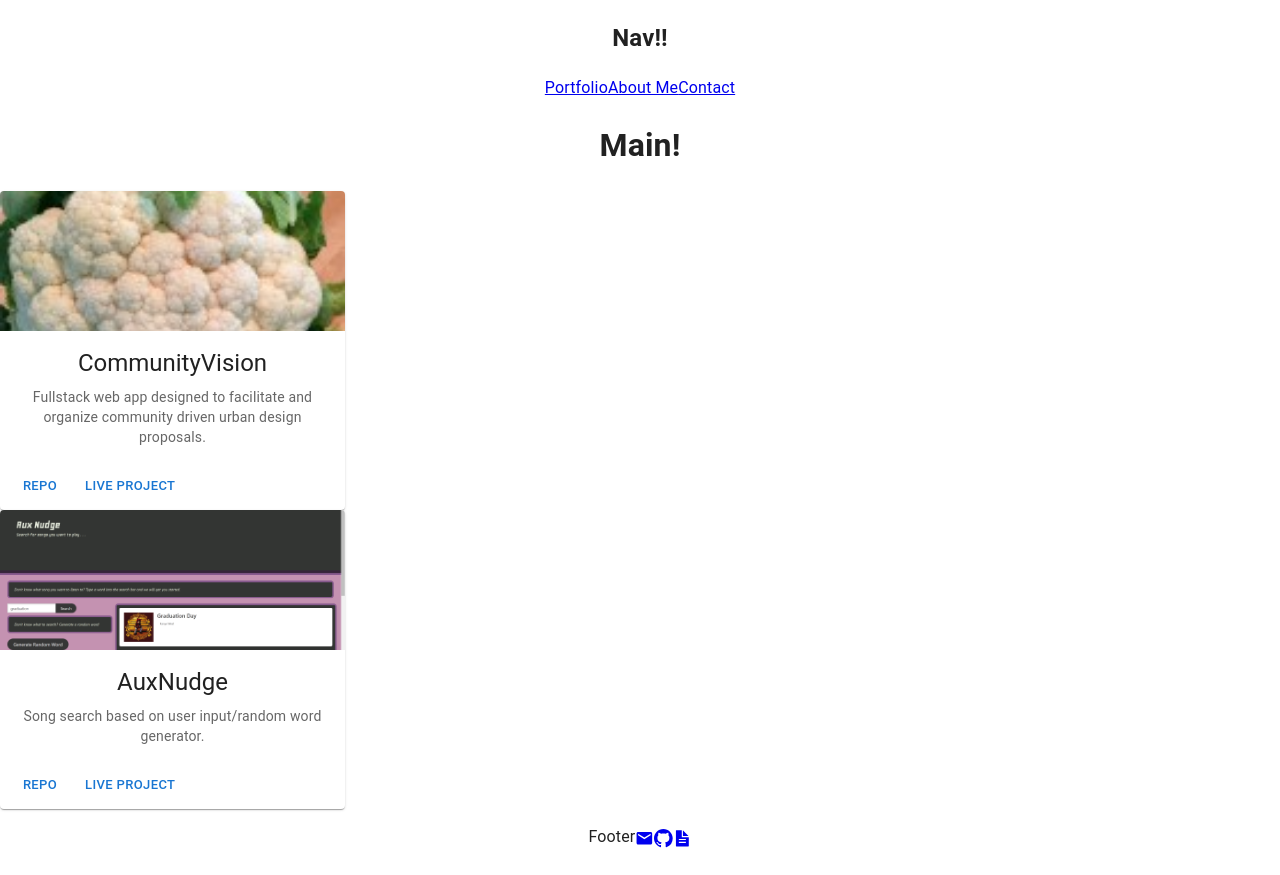
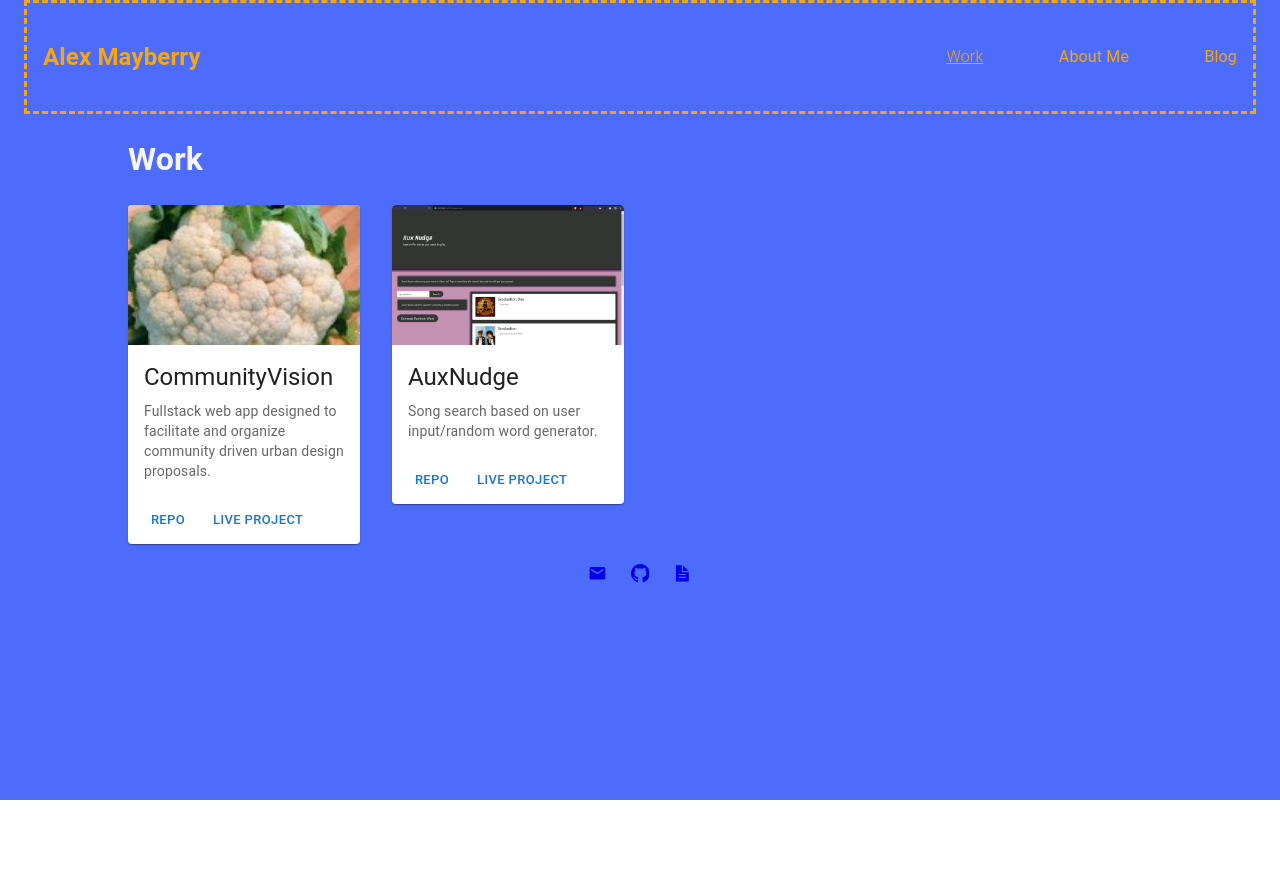
Before and after one commit to alexmayberry/react-portfolio, a React (Create React App) app: page / in a window 1280 px wide. After the commit the page ends 800 px from the top, so only its background shows below. Built offline with nearby package versions, Linux system fonts and the light colour scheme.

Commit message:
added styling using MUI Grid and other elements as well as custom css

```diff
--- a/src/App.css
+++ b/src/App.css
@@ -1,38 +1,18 @@
 .App {
-  text-align: center;
+  color: whitesmoke;
+  background-color:#4d6cfa;
+  min-height: 100vh;
 }
 
-.App-logo {
-  height: 40vmin;
-  pointer-events: none;
+.secondary-color {
+  color: #f3a712;
 }
 
-@media (prefers-reduced-motion: no-preference) {
-  .App-logo {
-    animation: App-logo-spin infinite 20s linear;
-  }
+.nav-link {
+  color: "#f3a712";
 }
 
-.App-header {
-  background-color: #282c34;
-  min-height: 100vh;
-  display: flex;
-  flex-direction: column;
-  align-items: center;
-  justify-content: center;
-  font-size: calc(10px + 2vmin);
-  color: white;
+.active {
+  text-decoration: underline;
+  font-weight: 300;
 }
-
-.App-link {
-  color: #61dafb;
-}
-
-@keyframes App-logo-spin {
-  from {
-    transform: rotate(0deg);
-  }
-  to {
-    transform: rotate(360deg);
-  }
-}
--- a/src/App.js
+++ b/src/App.js
@@ -7,7 +7,7 @@ import './App.css';
 function App() {
 
   return (
-    <div className="App">
+    <div className="App" >
       <CssBaseline />
       <Main/>
       <Footer />
--- a/src/components/Footer.css
+++ /dev/null
@@ -1,7 +0,0 @@
-#icon-parent {
-    display: flex;
-    flex-direction: row;
-    justify-content: center;
-    width: 80%;
-    justify-self: center;
-}
--- a/src/components/Footer.js
+++ b/src/components/Footer.js
@@ -1,26 +1,44 @@
+import { Grid } from "@mui/material";
 import React from "react";
-import "./Footer.css"
 
 function Footer() {
     return (
         <footer className="footer">
             <div id="icon-parent">
-                <p>Footer</p>
+            <Grid
+            container
+            direction={"row"}
+            justifyContent={"center"}
+            spacing={3}
+            >
+                    <Grid
+                    item
+                    >
                         <a href="mailto:alexclimbs@gmail.com" className="footer-icon">
                             <h3>
                             <svg stroke="currentColor" fill="currentColor" stroke-width="0" viewBox="0 0 24 24" height="1em" width="1em" xmlns="http://www.w3.org/2000/svg"><path fill="none" d="M0 0h24v24H0z"></path><path d="M20 4H4c-1.1 0-1.99.9-1.99 2L2 18c0 1.1.9 2 2 2h16c1.1 0 2-.9 2-2V6c0-1.1-.9-2-2-2zm0 4l-8 5-8-5V6l8 5 8-5v2z"></path></svg>
                             </h3>
                         </a>
+                    </Grid>
+                    <Grid
+                    item
+                    >
                         <a href="https://github.com/alexmayberry" target="_blank" rel="noopener noreferrer" className="footer-icon">
                             <h3>
                             <svg stroke="currentColor" fill="currentColor" stroke-width="0" viewBox="0 0 16 16" height="1em" width="1em" xmlns="http://www.w3.org/2000/svg"><path d="M8 0C3.58 0 0 3.58 0 8c0 3.54 2.29 6.53 5.47 7.59.4.07.55-.17.55-.38 0-.19-.01-.82-.01-1.49-2.01.37-2.53-.49-2.69-.94-.09-.23-.48-.94-.82-1.13-.28-.15-.68-.52-.01-.53.63-.01 1.08.58 1.23.82.72 1.21 1.87.87 2.33.66.07-.52.28-.87.51-1.07-1.78-.2-3.64-.89-3.64-3.95 0-.87.31-1.59.82-2.15-.08-.2-.36-1.02.08-2.12 0 0 .67-.21 2.2.82.64-.18 1.32-.27 2-.27.68 0 1.36.09 2 .27 1.53-1.04 2.2-.82 2.2-.82.44 1.1.16 1.92.08 2.12.51.56.82 1.27.82 2.15 0 3.07-1.87 3.75-3.65 3.95.29.25.54.73.54 1.48 0 1.07-.01 1.93-.01 2.2 0 .21.15.46.55.38A8.012 8.012 0 0 0 16 8c0-4.42-3.58-8-8-8z"></path></svg>
                             </h3>
                         </a>
+                    </Grid>
+                    <Grid
+                    item
+                    >
                         <a href="https://drive.google.com/drive/folders/1R7J5z89o_EmtkL2liX34LvzrsZOVSGjD" target="_blank" rel="noopener noreferrer" className="footer-icon">
                             <h3>
                             <svg stroke="currentColor" fill="currentColor" stroke-width="0" viewBox="0 0 512 512" height="1em" width="1em" xmlns="http://www.w3.org/2000/svg"><path d="M272 41.69V188a4 4 0 004 4h146.31a2 2 0 001.42-3.41L275.41 40.27a2 2 0 00-3.41 1.42z"></path><path d="M248 224a8 8 0 01-8-8V32H92a12 12 0 00-12 12v424a12 12 0 0012 12h328a12 12 0 0012-12V224zm104 160H160v-32h192zm0-80H160v-32h192z"></path></svg>
                             </h3>
                         </a>
+                    </Grid>
+                </Grid>
             </div>
         </footer>
     )
--- a/src/components/Main.js
+++ b/src/components/Main.js
@@ -2,7 +2,8 @@ import React, { useState } from "react";
 import Nav from "./Nav";
 import Portfolio from "./pages/Portfolio.js";
 import About from './pages/About';
-import Contact from './pages/Contact';
+import Blog from './pages/Blog';
+import { Container, CssBaseline } from "@mui/material";
 
 function Main() {
     const [currentPage, setCurrentPage] = useState('Portfolio');
@@ -10,7 +11,7 @@ function Main() {
     const renderPage = () => {
     if ( currentPage === 'About Me' ) return <About />;
     if ( currentPage === 'Portfolio' ) return <Portfolio />;
-    if ( currentPage === 'Contact' ) return <Contact />;
+    if ( currentPage === 'Blog' ) return <Blog />;
     }
 
     const changePage = (page) => {
@@ -19,9 +20,11 @@ function Main() {
 
     return (
         <>
-        <Nav  currentPage={ currentPage } changePage={ changePage }/>
-        <h1>Main!</h1>
-        { renderPage() }
+            <CssBaseline />
+            <Container maxWidth={"xl"} >
+                <Nav  currentPage={ currentPage } changePage={ changePage } />
+                { renderPage() }
+            </Container>
         </>
     )
 };
--- /dev/null
+++ b/src/components/Nav.css
@@ -0,0 +1,15 @@
+a {
+    text-decoration: none;
+}
+.nav-link {
+    color: #f3a712;
+}
+
+.active {
+    text-decoration: underline;
+    font-weight: bold;
+}
+.nav {
+    border: dashed;
+    border-color: #f3a712;
+}
--- a/src/components/Nav.js
+++ b/src/components/Nav.js
@@ -1,28 +1,81 @@
+import { Box, Grid } from "@mui/material";
 import React from "react";
+import './Nav.css';
 
 function Nav({ currentPage, changePage }) {
 
   return (
-      <nav className="nav">
-      <h1 className="display-1">Nav!!</h1>
-          <a href="#portfolio"
+      <nav
+      className="nav"
+      >
+        <Grid
+        container
+        direction={"row"}
+        justfiyContent={"space-between"}
+        alignItems={"center"}
+        >
+          <Grid
+          item
+          xs={4}
+          md={8}
+          lg={9}
+          style={{ display:"flex", justifyContent:"flex-start" }}
+          >
+            <h1
+            className="secondary-color"
+            style={{ padding:"1rem"}}
+            >
+              Alex Mayberry
+            </h1>
+          </Grid>
+          <Grid
+          item
+          xs={8}
+          md={4}
+          lg={3}
+          style={{ paddingRight:"1rem" }}
+          >
+            <Grid
+            container
+            justifyContent={"space-between"}
+            alignItems={"center"}
+            >
+              <Grid
+              item
+              >
+                <a
+                href="#work"
                 onClick={ () => changePage('Portfolio') }
                 className={currentPage === 'Portfolio' ? 'nav-link active' : 'nav-link'}
                 >
-            Portfolio
+                  Work
                 </a>
-          <a href="#about-me"
+              </Grid>
+              <Grid
+              item
+              >
+                <a
+                href="#about-me"
                 onClick={ () => changePage('About Me') }
                 className={currentPage === 'About Me' ? 'nav-link active' : 'nav-link'}
                 >
                   About Me
                 </a>
-          <a href="#contact"
-          onClick={ () => changePage('Contact') }
-          className={currentPage === 'Contact' ? 'nav-link active' : 'nav-link'}
+              </Grid>
+              <Grid
+              item
               >
-            Contact
+                <a href="#blog"
+                onClick={ () => changePage('Blog') }
+                className={currentPage === 'Blog' ? 'nav-link active' : 'nav-link'}
+
+                >
+                  Blog
                 </a>
+              </Grid>
+            </Grid>
+          </Grid>
+        </Grid>
       </nav>
   );
 }
--- a/src/components/pages/About.js
+++ b/src/components/pages/About.js
@@ -1,21 +1,39 @@
 import React from "react";
 import photo from '../../images/alex-mushroom-web.png'
 import tools from "../../data/toolsData.json"
+import { Grid } from "@mui/material";
 
 function About() {
     return (
-        <div id="about-me">
-            <div>
-                <p>
-                Currently enrolled in the UW Fullstack Web Development Bootcamp seeking a role as a Frontend Developer.
-    I hope to join a team of driven people making tools to empower others to use and understand geospatial and
-    environmental data.
-                </p>
-            </div>
-            <div>
-                <img src={photo} alt="me, alex with a huge mushroom"></img>
-            </div>
-
+        <div id="about-me" style={{ display:"block", marginLeft:"auto", marginRight:"auto", maxWidth:"80vw" }}>
+            <h1>Alex</h1>
+            <Grid
+            container
+            direction={"row"}
+            justifyContent={"space-around"}
+            alignItems={"center"}
+            >
+                <Grid
+                item
+                md={6}
+                >
+                    <img
+                    src={photo}
+                    alt="me, alex with a huge mushroom"
+                    style={{ maxHeight:"400px", paddingTop:"1rem" }}
+                    ></img>
+                </Grid>
+                <Grid
+                item
+                md={6}
+                >
+                    <p>
+                        Currently enrolled in the UW Fullstack Web Development Bootcamp seeking a role as a Frontend Developer.
+            I hope to join a team of driven people making tools to empower others to use and understand geospatial and
+            environmental data.
+                    </p>
+                </Grid>
+            </Grid>
         </div>
     )
 }
--- /dev/null
+++ b/src/components/pages/Blog.js
@@ -0,0 +1,13 @@
+import React from "react";
+
+function Blog() {
+
+    return (
+        <div id="blog" style={{ display:"block", marginLeft:"auto", marginRight:"auto", maxWidth:"80vw" }}>
+        <h1>Blog</h1>
+        <p>The blog is working on itself right now. Check back later to hear my thoughts on the uses of tech in environmental protection. 🌎🌍🌏</p>
+        </div>
+    )
+}
+
+export default Blog;
--- a/src/components/pages/Contact.js
+++ /dev/null
@@ -1,12 +0,0 @@
-import React from "react";
-
-function Contact() {
-
-    return (
-        <div id="contact">
-        <h1>CONACT!!</h1>
-        </div>
-    )
-}
-
-export default Contact;
--- a/src/components/pages/Portfolio.js
+++ b/src/components/pages/Portfolio.js
@@ -1,15 +1,45 @@
 import React from "react";
 import ProjectCard from "../ProjectCard";
 import {projects} from "../../data/projectData";
+import { Box, Grid } from "@mui/material";
 
 
 function Portfolio(props) {
     return (
-        <div id="portfolio">
-            { projects.map((projects) => (
-            <ProjectCard projectData={projects} />
-            ))}
-        </div>
+        <Box
+        sx={{
+            flexGrow:
+            1
+        }}
+        style={{
+            display:"block",
+            marginLeft:"auto",
+            marginRight:"auto",
+            maxWidth:"80vw"
+        }}
+        >
+            <h1>Work</h1>
+            <Grid
+            container
+            spacing={4}
+            direction={"row"}
+            id="work"
+            >
+                    { projects.map((projects) => (
+                    <Grid
+                    item
+                    xs={12}
+                    sm={6}
+                    md={4}
+                    lg={3}
+                    >
+                        <ProjectCard
+                        projectData={projects}
+                        />
+                    </Grid>
+                    ))}
+            </Grid>
+        </Box>
     );
 }
 
```
Lines whose indentation alone changed are shown as unchanged.
